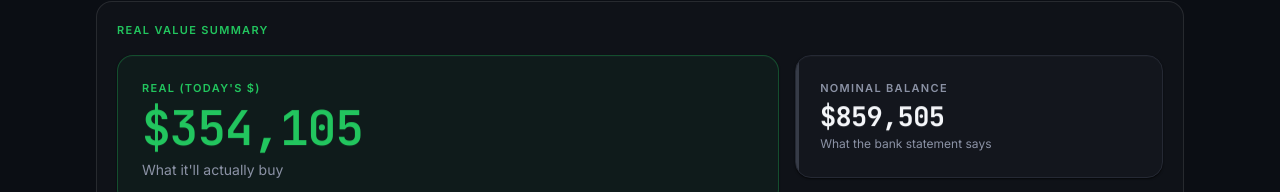
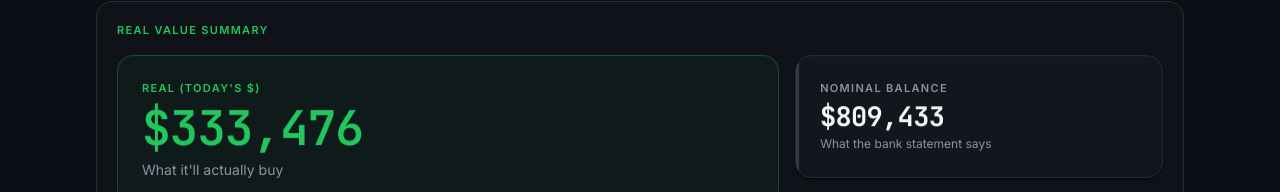
Before and after one commit to joshuasanteliz-dev/truecompound, a React (Vite) app: page /inflation in a window 1280 px wide. Shown: the part 449-641 px from the top of the page. Built offline with nearby package versions, Linux system fonts and the light colour scheme.

Commit message:
Use effective annual returns in Inflation

```diff
--- a/src/engine/compound.ts
+++ b/src/engine/compound.ts
@@ -1,4 +1,5 @@
 export type Frequency = 'monthly' | 'annually';
+export type RateConvention = 'nominal' | 'effectiveAnnual';
 
 export interface CompoundResult {
   yearlyBalances: number[];
@@ -17,9 +18,13 @@ export function compound(
   rate: number,
   years: number,
   frequency: Frequency = 'monthly',
+  rateConvention: RateConvention = 'nominal',
 ): CompoundResult {
   const periodsPerYear = frequency === 'monthly' ? 12 : 1;
-  const periodicRate = rate / periodsPerYear;
+  const periodicRate =
+    frequency === 'monthly' && rateConvention === 'effectiveAnnual'
+      ? Math.pow(1 + rate, 1 / periodsPerYear) - 1
+      : rate / periodsPerYear;
   const totalPeriods = Math.round(years * periodsPerYear);
 
   const yearlyBalances: number[] = [principal];
--- a/src/modes/Inflation.tsx
+++ b/src/modes/Inflation.tsx
@@ -72,7 +72,14 @@ export default function Inflation() {
   const debounced = useDebouncedValue(inflation, 200);
 
   const result = useMemo(() => {
-    const c = compound(debounced.principal, debounced.monthlyContribution, debounced.annualReturn, debounced.years);
+    const c = compound(
+      debounced.principal,
+      debounced.monthlyContribution,
+      debounced.annualReturn,
+      debounced.years,
+      'monthly',
+      'effectiveAnnual',
+    );
     const real = applyInflation(c.yearlyBalances, debounced.inflationRate);
     return { nominal: c.yearlyBalances, real };
   }, [debounced]);
```
Also changed, not shown: 1 other file (tests, documents, lock files or other folders).
